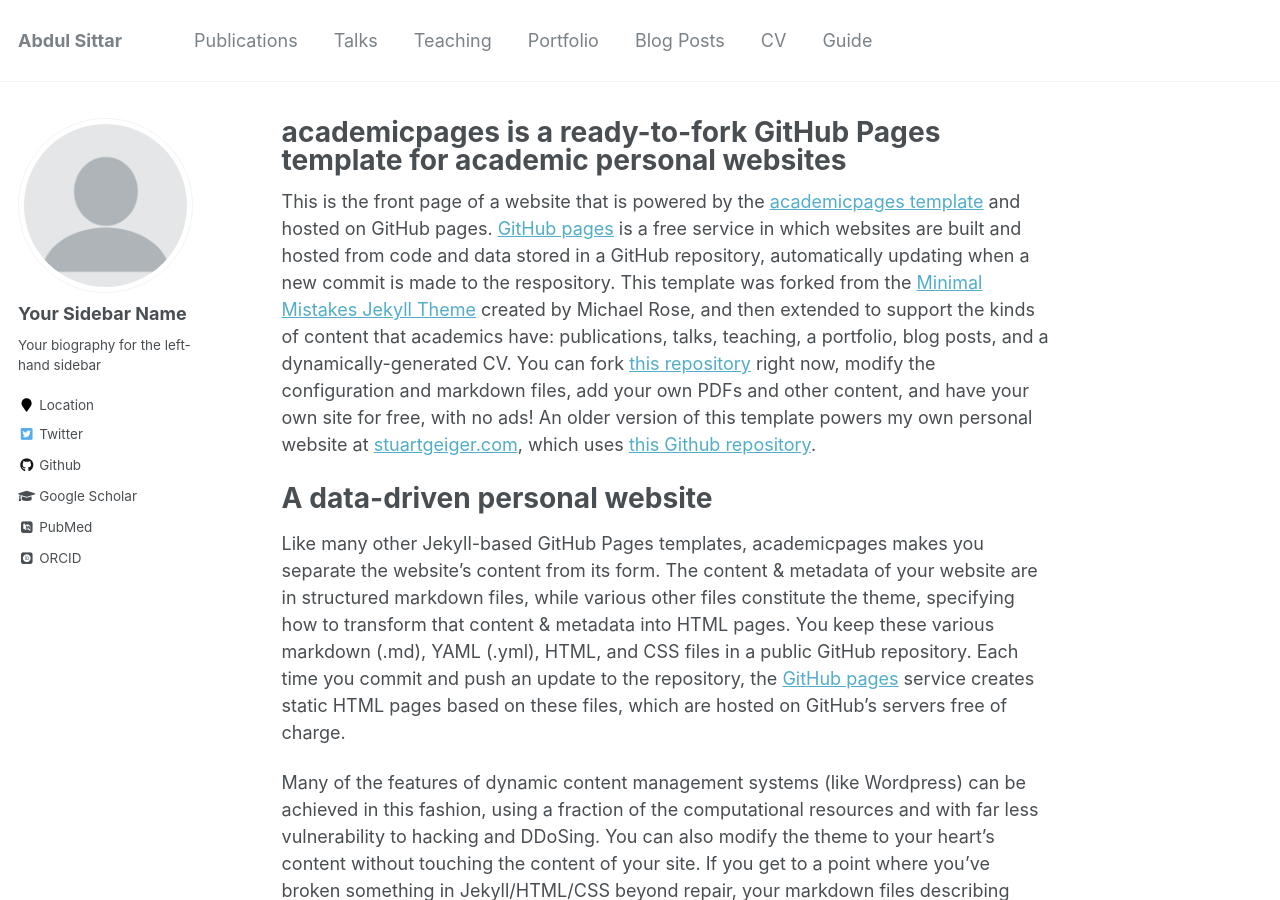
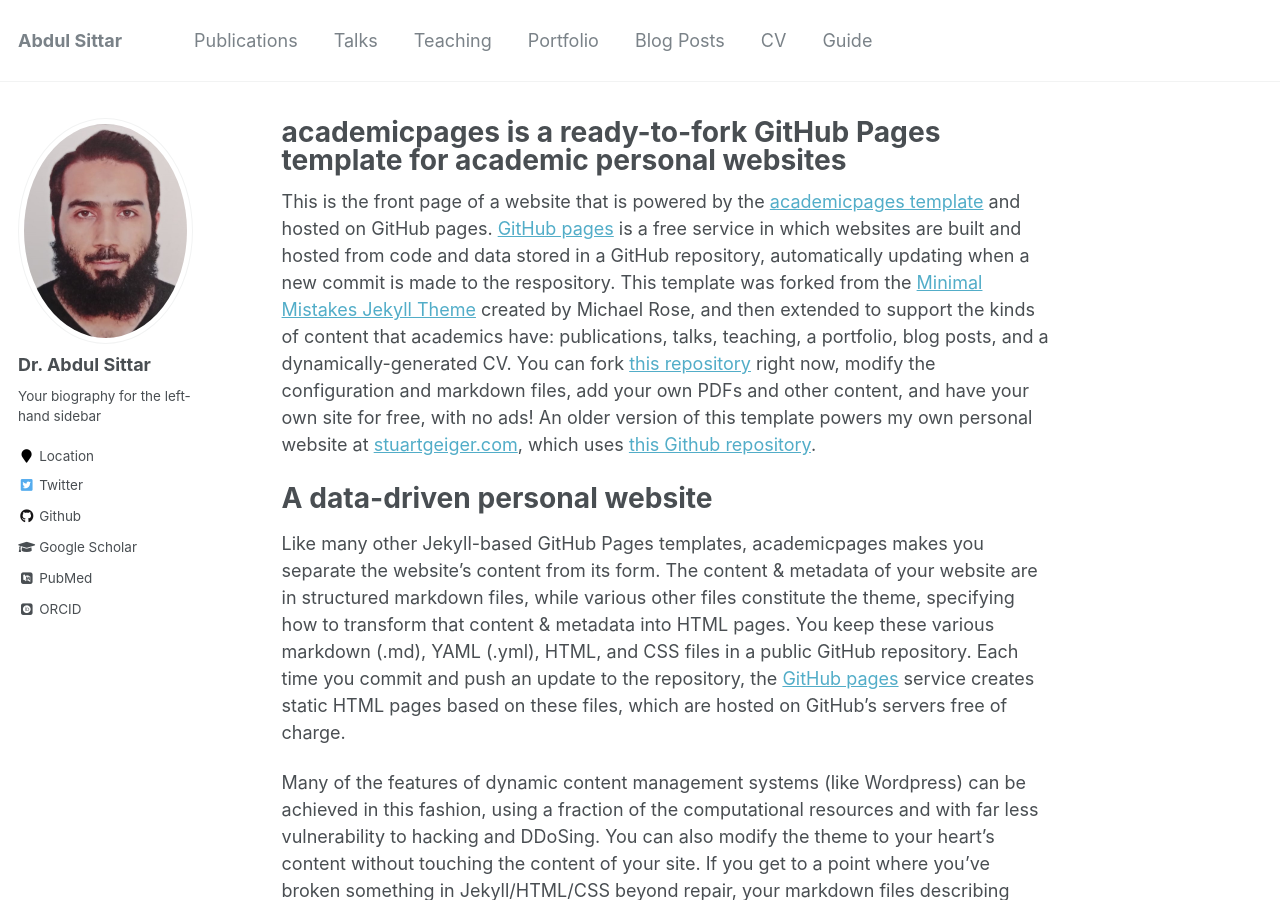
Before and after one commit to abdulsittar/abdulsittar.github.io, a Jekyll site: the page built from _pages/about.md, in a window 1280 px wide and 900 px high. Built offline with Jekyll 4.4.1, drawn with Linux system fonts in a browser that asks for light colours; some web fonts are replaced.

Commit message:
updated the photo

```diff
--- a/_config.yml
+++ b/_config.yml
@@ -80,8 +80,8 @@ analytics:
 
 # Site Author
 author:
-  name             : "Your Sidebar Name"
-  avatar           : "profile.png"
+  name             : "Dr. Abdul Sittar"
+  avatar           : "profile.jpeg"
   bio              : "Your biography for the left-hand sidebar"
   location         : "Location"
   employer         :
```
